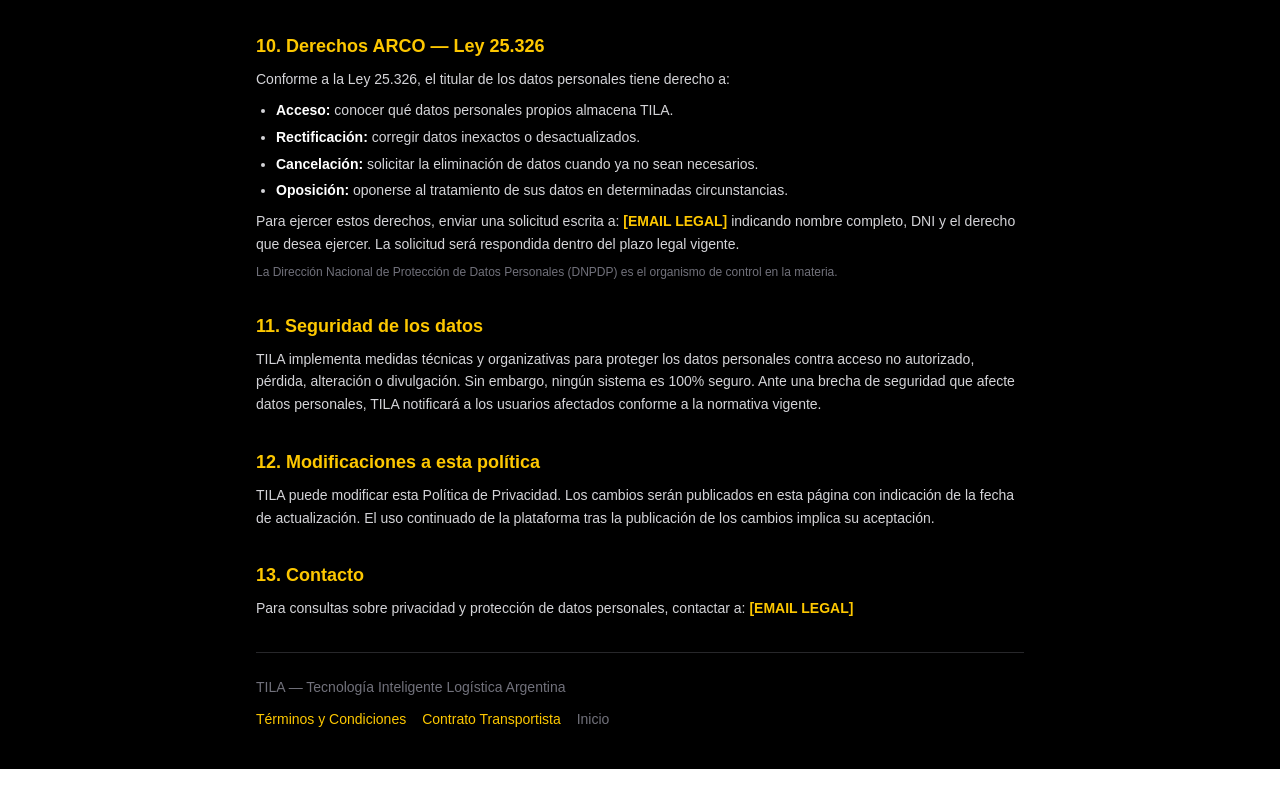
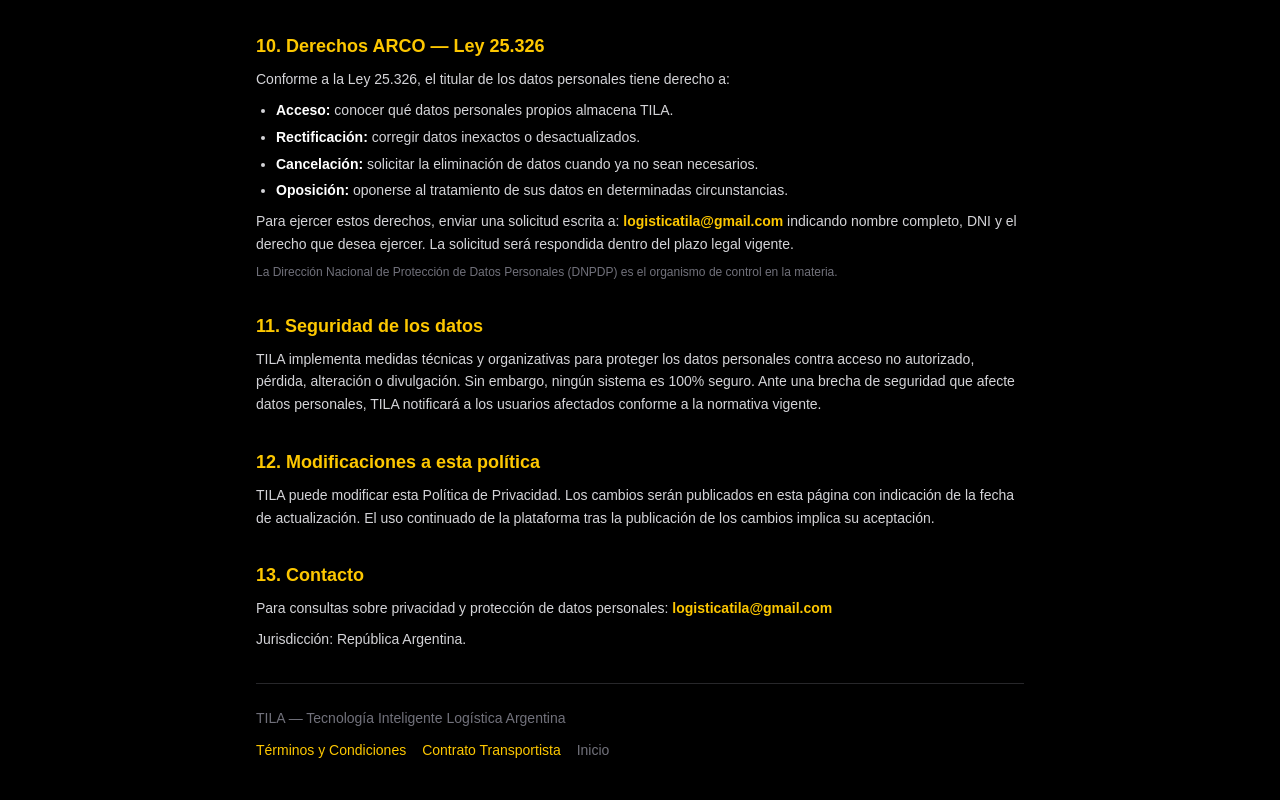
Before and after one commit to vicente-logistica/tila-logistica, a Next.js app: page /privacidad in a window 1280 px wide. Shown: the part 1981-2781 px from the top of the page. Before the commit the page ends 2750 px from the top, so only its background shows below. Built offline with nearby package versions, Linux system fonts and the light colour scheme.

Commit message:
Fix legal contact email and remove placeholders

```diff
--- a/app/privacidad/page.tsx
+++ b/app/privacidad/page.tsx
@@ -90,7 +90,7 @@ export default function PrivacidadPage() {
             <li><strong className="text-white">Cancelación:</strong> solicitar la eliminación de datos cuando ya no sean necesarios.</li>
             <li><strong className="text-white">Oposición:</strong> oponerse al tratamiento de sus datos en determinadas circunstancias.</li>
           </ul>
-          <p className="mt-2">Para ejercer estos derechos, enviar una solicitud escrita a: <strong className="text-yellow-400">[EMAIL LEGAL]</strong> indicando nombre completo, DNI y el derecho que desea ejercer. La solicitud será respondida dentro del plazo legal vigente.</p>
+          <p className="mt-2">Para ejercer estos derechos, enviar una solicitud escrita a: <a href="mailto:logisticatila@gmail.com" className="text-yellow-400 hover:underline font-black">logisticatila@gmail.com</a> indicando nombre completo, DNI y el derecho que desea ejercer. La solicitud será respondida dentro del plazo legal vigente.</p>
           <p className="mt-2 text-zinc-500 text-xs">La Dirección Nacional de Protección de Datos Personales (DNPDP) es el organismo de control en la materia.</p>
         </Section>
 
@@ -103,7 +103,8 @@ export default function PrivacidadPage() {
         </Section>
 
         <Section titulo="13. Contacto">
-          <p>Para consultas sobre privacidad y protección de datos personales, contactar a: <strong className="text-yellow-400">[EMAIL LEGAL]</strong></p>
+          <p>Para consultas sobre privacidad y protección de datos personales: <a href="mailto:logisticatila@gmail.com" className="text-yellow-400 hover:underline font-black">logisticatila@gmail.com</a></p>
+          <p className="mt-2">Jurisdicción: República Argentina.</p>
         </Section>
 
         <div className="border-t border-zinc-800 pt-6 text-zinc-500 text-sm space-y-1">
```
